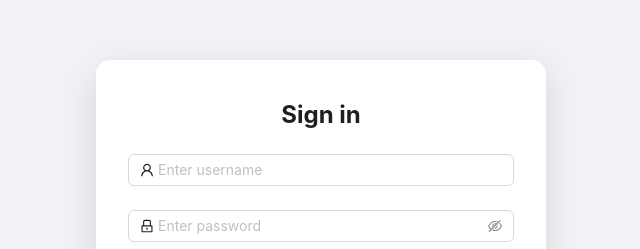
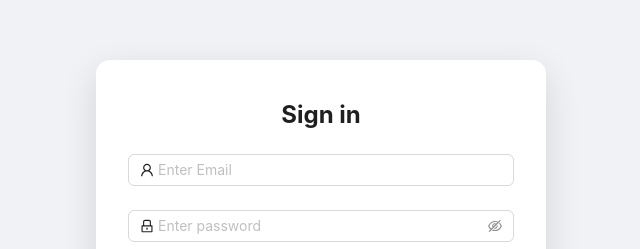
Before and after one commit to Eighty-two-82/Eighty-two, a Vue app in the folder frontend/: page /login in a window 1280 px wide. Shown: the part 149-398 px from the top of the page, without its empty margins (319-959 px from the left). Built offline with nearby package versions, Linux system fonts and the light colour scheme.

Commit message:
Update login form: change username to email

```diff
--- a/frontend/src/views/Login.vue
+++ b/frontend/src/views/Login.vue
@@ -17,11 +17,11 @@
       <h1 class="login-title">Sign in</h1>
 
       <a-form-item
-        name="username"
-        :rules="[{ required: true, message: 'Please input your username!' }]"
+        name="Email"
+        :rules="[{ required: true, message: 'Please input your Email!' }]"
         :wrapper-col="{ span: 24 }"
 >
-        <a-input v-model:value="formState.username" placeholder="Enter username">
+        <a-input v-model:value="formState.Email" placeholder="Enter Email">
           <template #prefix>
             <UserOutlined />
           </template>
```
